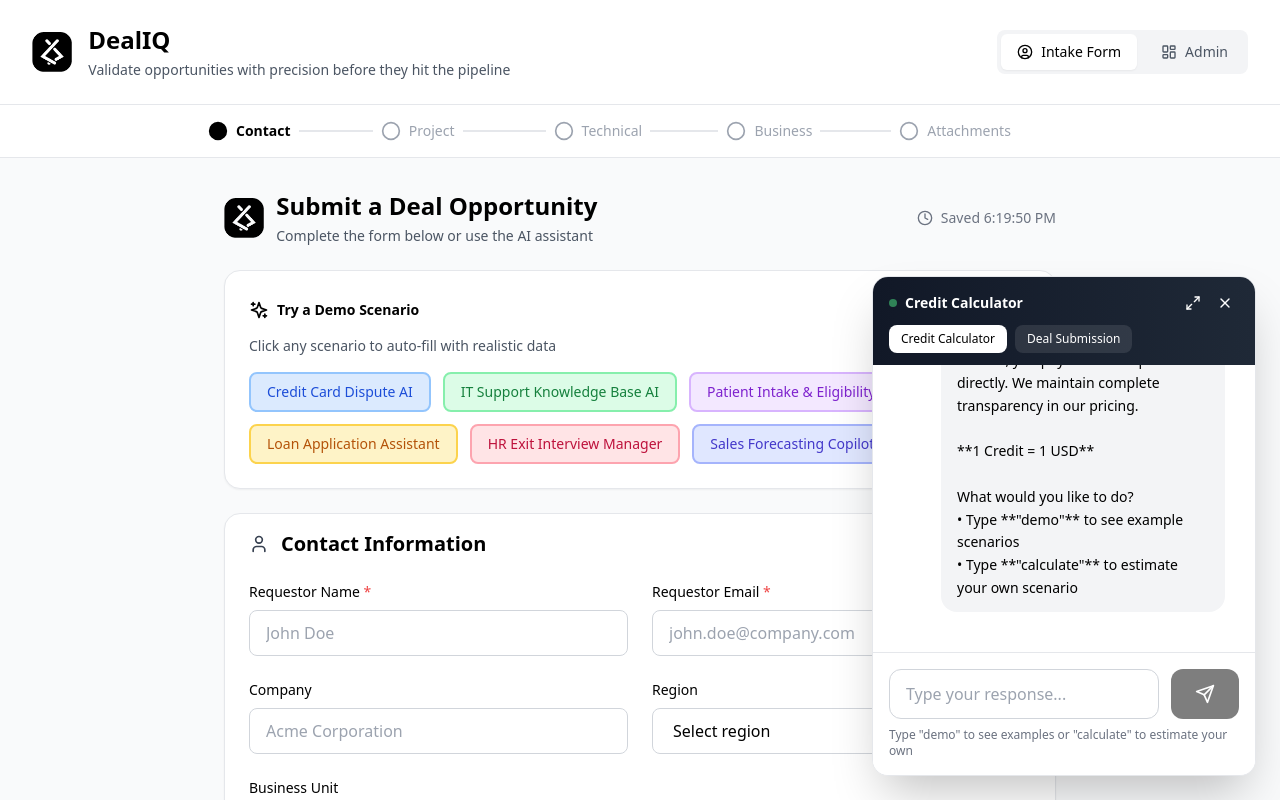
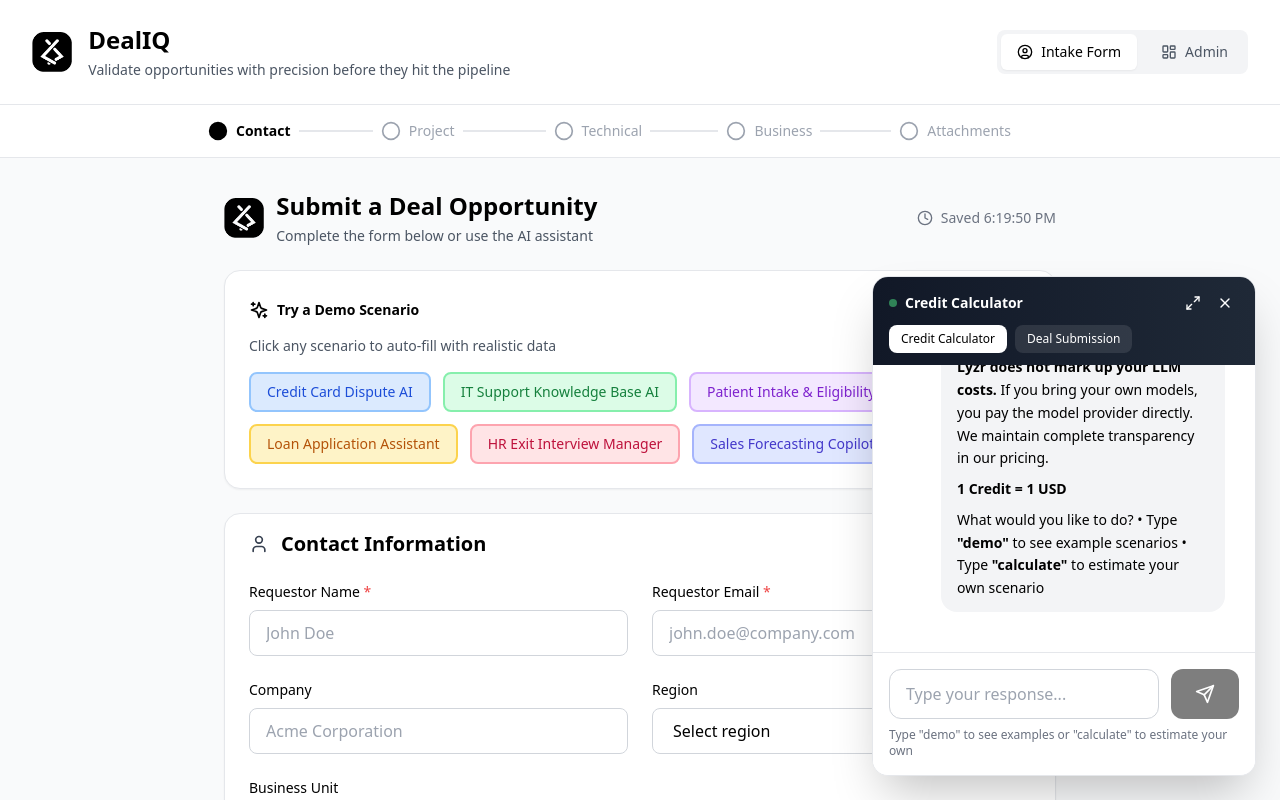
Before and after one commit to jeremyyuAWS/lyzr-dealIQ, a React (Vite) app: page / in a window 1280 px wide. Both pictures are taken after a click on the button "Open chat assistant". Shown: the top 800 px of the page. Built offline with nearby package versions, Linux system fonts and the light colour scheme.

Commit message:
Updated CreditCalculatorChat.tsx

```diff
--- a/src/components/CreditCalculatorChat.tsx
+++ b/src/components/CreditCalculatorChat.tsx
@@ -3,6 +3,7 @@ import { Send, Bot, User, TrendingUp, FileText, Download } from 'lucide-react';
 import { DealSubmission } from '../types';
 import { DEMO_SCENARIOS, CreditEstimate, ScenarioInputs } from '../types/agentPricing';
 import { estimateCredits, formatCreditDisplay, formatUSDDisplay, convertToOldPricing } from '../utils/creditEstimator';
+import ReactMarkdown from 'react-markdown';
 
 interface Message {
   id: string;
@@ -355,8 +356,41 @@ export default function CreditCalculatorChat({ onExportToForm }: CreditCalculato
                   : 'bg-gray-100 text-black'
               }`}
             >
-              <div className="text-sm leading-relaxed whitespace-pre-line">
-                {message.content}
+              <div className="text-sm leading-relaxed prose prose-sm max-w-none">
+                <ReactMarkdown
+                  components={{
+                    p: ({ children }) => <p className="mb-2 last:mb-0">{children}</p>,
+                    strong: ({ children }) => <strong className="font-bold">{children}</strong>,
+                    em: ({ children }) => <em className="italic">{children}</em>,
+                    ul: ({ children }) => <ul className="list-disc list-inside mb-2 space-y-1">{children}</ul>,
+                    ol: ({ children }) => <ol className="list-decimal list-inside mb-2 space-y-1">{children}</ol>,
+                    li: ({ children }) => <li className="ml-2">{children}</li>,
+                    code: ({ children }) => (
+                      <code className={`px-1.5 py-0.5 rounded text-xs font-mono ${
+                        message.role === 'user' ? 'bg-gray-800' : 'bg-gray-200'
+                      }`}>
+                        {children}
+                      </code>
+                    ),
+                    h1: ({ children }) => <h1 className="text-lg font-bold mb-2 mt-3 first:mt-0">{children}</h1>,
+                    h2: ({ children }) => <h2 className="text-base font-bold mb-2 mt-3 first:mt-0">{children}</h2>,
+                    h3: ({ children }) => <h3 className="text-sm font-bold mb-1 mt-2 first:mt-0">{children}</h3>,
+                    a: ({ children, href }) => (
+                      <a
+                        href={href}
+                        target="_blank"
+                        rel="noopener noreferrer"
+                        className={`underline hover:no-underline ${
+                          message.role === 'user' ? 'text-blue-300' : 'text-blue-600'
+                        }`}
+                      >
+                        {children}
+                      </a>
+                    ),
+                  }}
+                >
+                  {message.content}
+                </ReactMarkdown>
               </div>
               {message.estimate && message.role === 'assistant' && (
                 <div className="mt-3 flex gap-2 flex-wrap">
```
